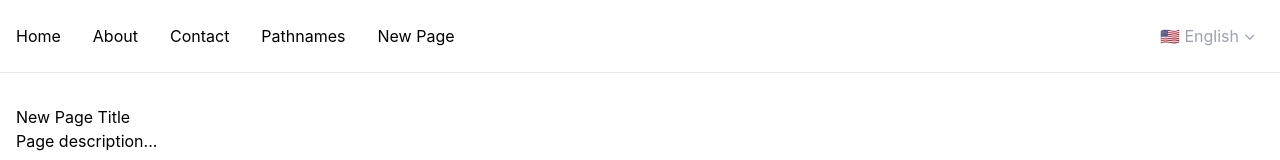
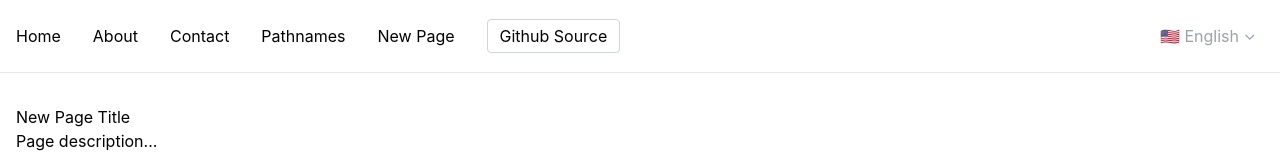
Before and after one commit to gotomoon/next.js-i11n-internationalization, a Next.js app: page /en/new-page in a window 1280 px wide. Shown: the top 160 px of the page. Built offline with nearby package versions, Linux system fonts and the light colour scheme.

Commit message:
Added Github source button

```diff
--- a/messages/en.json
+++ b/messages/en.json
@@ -22,7 +22,8 @@
     "pathnames": "Pathnames",
     "about": "About",
     "contact": "Contact",
-    "newPage": "New Page"
+    "newPage": "New Page",
+    "githubSource": "Github Source"
   },
   "NotFoundPage": {
     "description": "Please double-check the browser address bar or use the navigation to go to a known page.",
@@ -37,7 +38,7 @@
       },
       "source": {
         "description": "Browse the source code of this example on GitHub.",
-        "href": "https://github.com/amannn/next-intl/tree/main/examples/example-app-router",
+        "href": "https://github.com/gotomoon/next.js-i11n-internationalization",
         "title": "Source code"
       }
     }
--- a/messages/ko.json
+++ b/messages/ko.json
@@ -19,7 +19,8 @@
     "pathnames": "경로명",
     "about": "회사 소개",
     "contact": "문의하기",
-    "newPage": "새 페이지"
+    "newPage": "새 페이지",
+    "githubSource": "Github 소스"
   },
   "NotFoundPage": {
     "description": "브라우저 주소창을 다시 확인하거나 네비게이션을 통해 알려진 페이지로 이동하세요.",
@@ -34,7 +35,7 @@
       },
       "source": {
         "description": "GitHub에서 이 예제의 소스 코드를 확인하세요.",
-        "href": "https://github.com/amannn/next-intl/tree/main/examples/example-app-router",
+        "href": "https://github.com/gotomoon/next.js-i11n-internationalization",
         "title": "소스 코드"
       }
     }
--- a/src/components/Navigation.tsx
+++ b/src/components/Navigation.tsx
@@ -31,6 +31,14 @@ export default function Navigation() {
             <Link href="/new-page" className="text-base hover:text-gray-600">
               {t('newPage')}
             </Link>
+            <a
+              href="https://github.com/gotomoon/next.js-i11n-internationalization"
+              target="_blank"
+              rel="noopener noreferrer"
+              className="text-base hover:text-gray-600 border border-gray-300 rounded px-3 py-1 ml-2"
+            >
+              {t('githubSource')}
+            </a>
           </div>
 
           {/* Desktop Language Switcher */}
```
